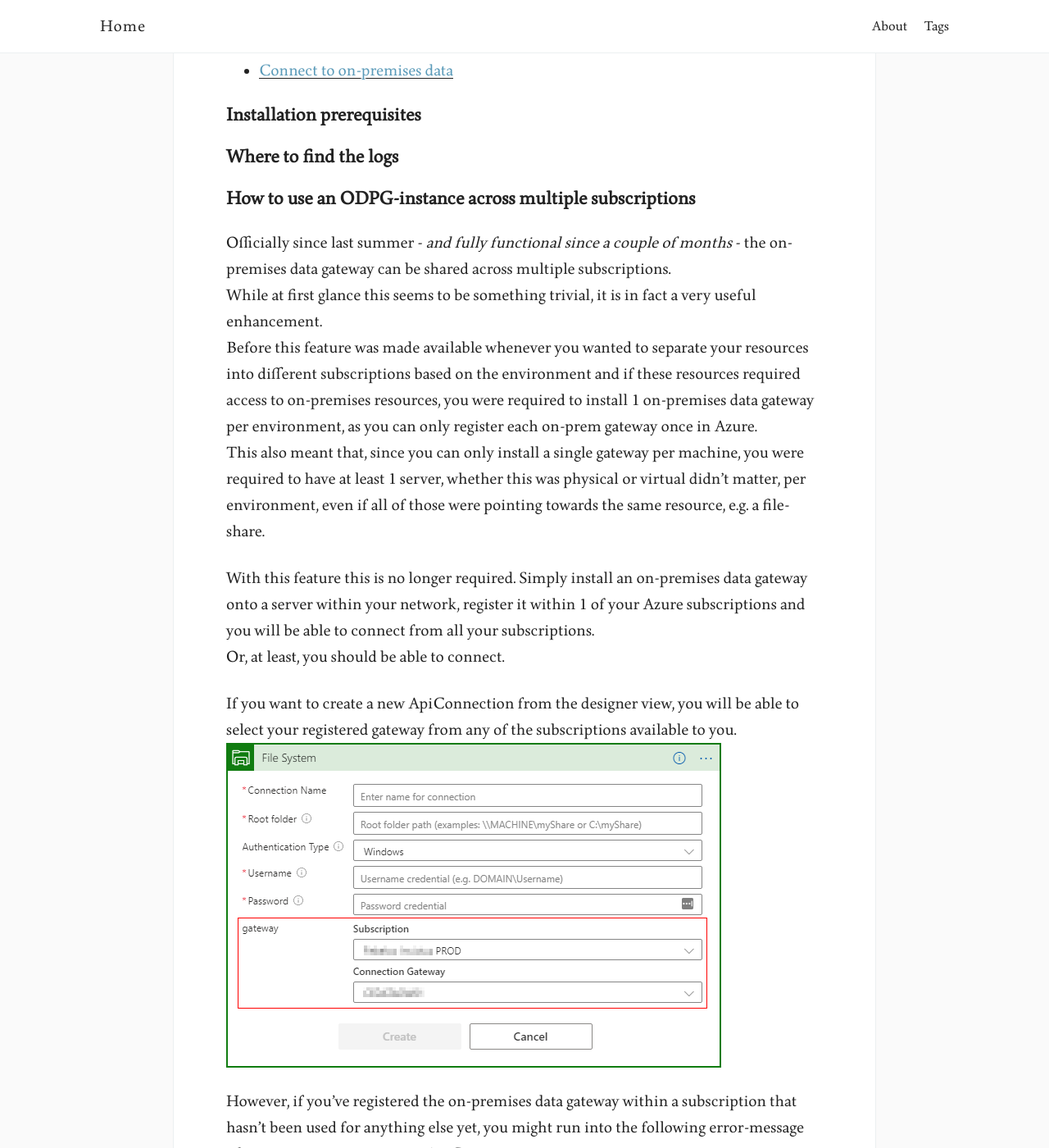
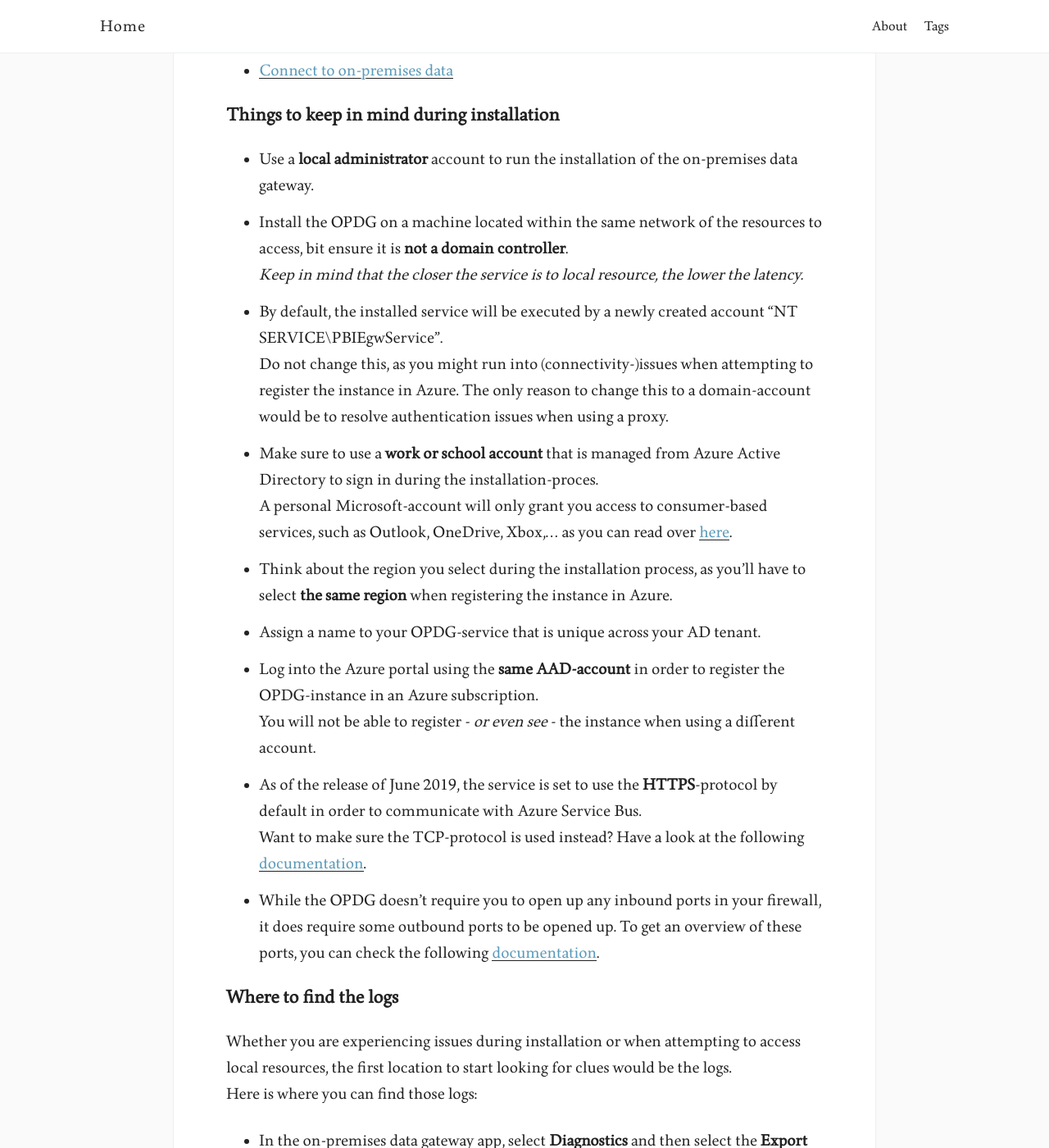
Before and after one commit to mbraekman/mbraekman.github.io, a Jekyll site: the page built from _posts/2020-06-10-Logic App On-Premises Data Gateway.md, in a window 1280 px wide and 1400 px high, scrolled down 1330 px. Shown: the whole window at 82% size. Built offline with Jekyll 4.4.1, drawn with Linux system fonts in a browser that asks for light colours; some of the changed text lies outside the part shown.

Commit message:
LA-OPDG - extend
Add attention points and locations to find the logs.

````diff
--- a/_posts/2020-06-10-Logic App On-Premises Data Gateway.md
+++ b/_posts/2020-06-10-Logic App On-Premises Data Gateway.md
@@ -12,7 +12,7 @@ In this post, I will not go into details about how to install the on-premises da
 
 ## Topics
 - [Official documentation](#official-documentation)
-- [Installation prerequisites](#installation-prerequisites)
+- [Things to keep in mind during installation](#things-to-keep-in-mind-during-installation)
 - [Where to find the logs](#where-to-find-the-logs)
 - [How to use a ODPG-instance across multiple subscriptions](#how-to-use-a-odpg-instance-across-multiple-subscriptions)
 
@@ -21,10 +21,35 @@ Below are some useful links towards official Microsoft documentation regarding t
 - [Install the data gateway](https://docs.microsoft.com/en-us/azure/logic-apps/logic-apps-gateway-install)
 - [Connect to on-premises data](https://docs.microsoft.com/en-us/azure/logic-apps/logic-apps-gateway-connection)
 
-#### Installation prerequisites
+#### Things to keep in mind during installation
+
+- Use a **local administrator** account to run the installation of the on-premises data gateway.
+- Install the OPDG on a machine located within the same network of the resources to access, bit ensure it is **not a domain controller**.
+*Keep in mind that the closer the service is to local resource, the lower the latency.*
+- By default, the installed service will be executed by a newly created account "NT SERVICE\PBIEgwService".
+Do not change this, as you might run into (connectivity-)issues when attempting to register the instance in Azure. The only reason to change this to a domain-account would be to resolve authentication issues when using a proxy.
+- Make sure to use a **work or school account** that is managed from Azure Active Directory to sign in during the installation-proces.
+A personal Microsoft-account will only grant you access to consumer-based services, such as Outlook, OneDrive, Xbox,... as you can read over [here](https://docs.microsoft.com/en-us/azure/active-directory/fundamentals/sign-up-organization).
+- Think about the region you select during the installation process, as you'll have to select **the same region** when registering the instance in Azure.
+- Assign a name to your OPDG-service that is unique across your AD tenant.
+- Log into the Azure portal using the **same AAD-account** in order to register the OPDG-instance in an Azure subscription.
+You will not be able to register - *or even see* - the instance when using a different account.
+- As of the release of June 2019, the service is set to use the **HTTPS**-protocol by default in order to communicate with Azure Service Bus.
+Want to make sure the TCP-protocol is used instead? Have a look at the following [documentation](https://docs.microsoft.com/en-us/data-integration/gateway/service-gateway-communication#force-https-communication-with-azure-service-bus).
+- While the OPDG doesn't require you to open up any inbound ports in your firewall, it does require some outbound ports to be opened up.
+To get an overview of these ports, you can check the following [documentation](https://docs.microsoft.com/en-us/data-integration/gateway/service-gateway-communication#:~:text=Ports).
 
 
 #### Where to find the logs
+
+Whether you are experiencing issues during installation or when attempting to access local resources, the first location to start looking for clues would be the logs.
+Here is where you can find those logs:
+- In the on-premises data gateway app, select **Diagnostics** and then select the **Export logs** link.
+The log-files will be saved to the ODGLogs folder on your server in .zip format.
+- Check the **Event Viewer** on the server that has the OPDG-service installed, navigate to **Applications and Services Logs** and select **On-premises data gateway service**.
+
+When going through the logs you might run into Service Bus-related exceptions.
+Find some more details and guidance on these exceptions on [this page](https://docs.microsoft.com/en-us/azure/service-bus-messaging/service-bus-messaging-exceptions)
 
 
 #### How to use an ODPG-instance across multiple subscriptions
@@ -50,8 +75,8 @@ The tracking Id is '67bec0fd-a8d5-49a2-9d84-48481c3c68bf'.
 The infamous *internal server error*, without any other trace or indication as to what might be causing it.
 This could, of course, have several causes, of which the last one - *it's always the last thing you check* - solved it for me:
 - Your on-premises data gateway instance is unable to connect to the internet.
-Even though the install-prerequisites documentation doesn't mention this, some ports need to be opened up, either directly within your server's firewall or further up the chain with your ISP.
-To get an overview of these ports, you can check the following [documentation](https://docs.microsoft.com/en-us/data-integration/gateway/service-gateway-communication#:~:text=Ports).
+Even though the install-prerequisites documentation doesn't immediately mentions this, as stated earlier, some outbound ports need to be opened up, either directly within your server's firewall or further up the chain with your ISP.
+Again, to get an overview of these ports, you can check the following [documentation](https://docs.microsoft.com/en-us/data-integration/gateway/service-gateway-communication#:~:text=Ports).
 Next to the network port tests included in the on-premises data gateway UI, you can also execute below command to verify whether a connection can be made to ServiceBus across the given port:
 ```powershell
 Test-NetConnection -ComputerName {namespace}.servicebus.windows.net -Port 9350
````
